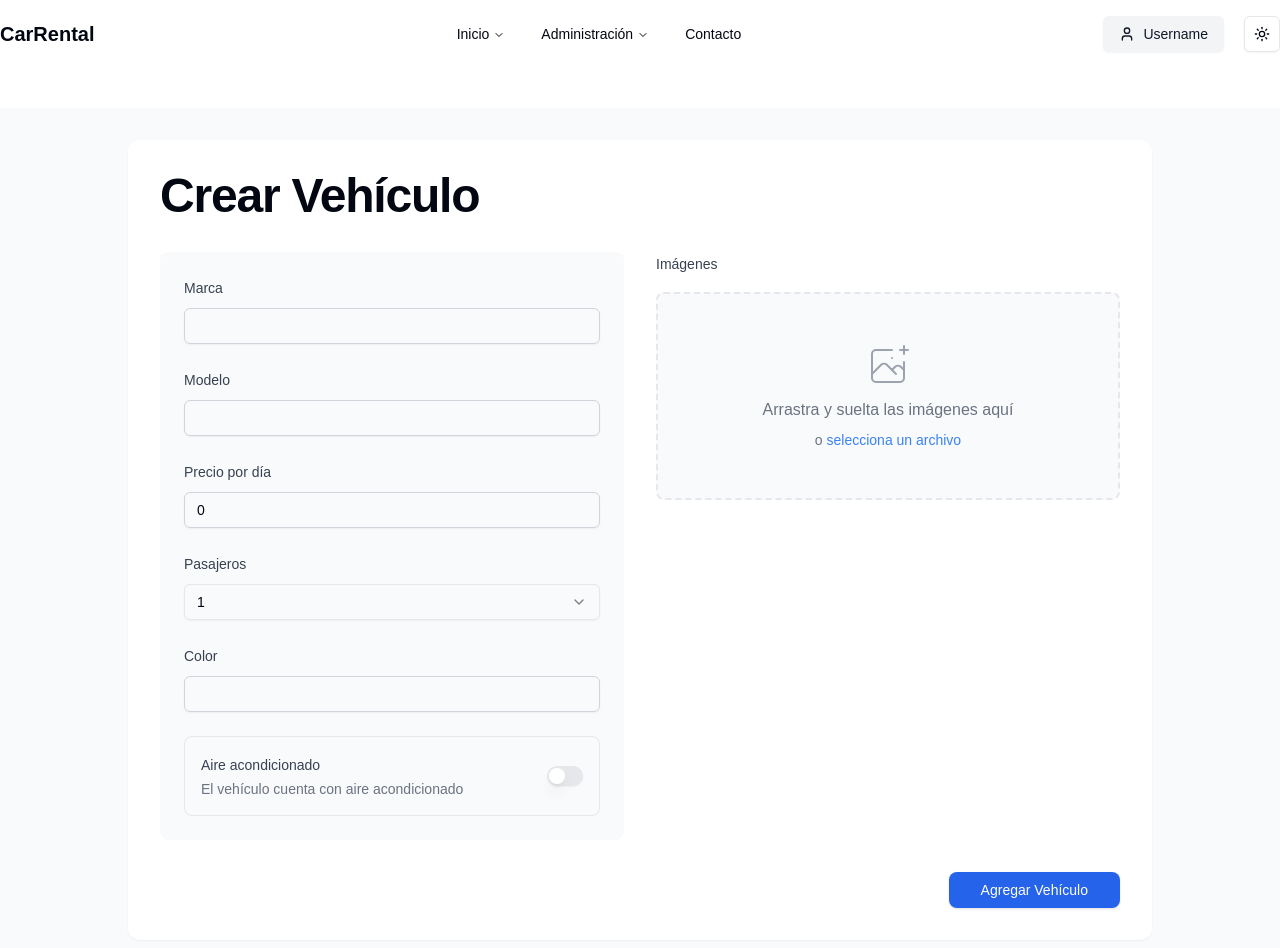
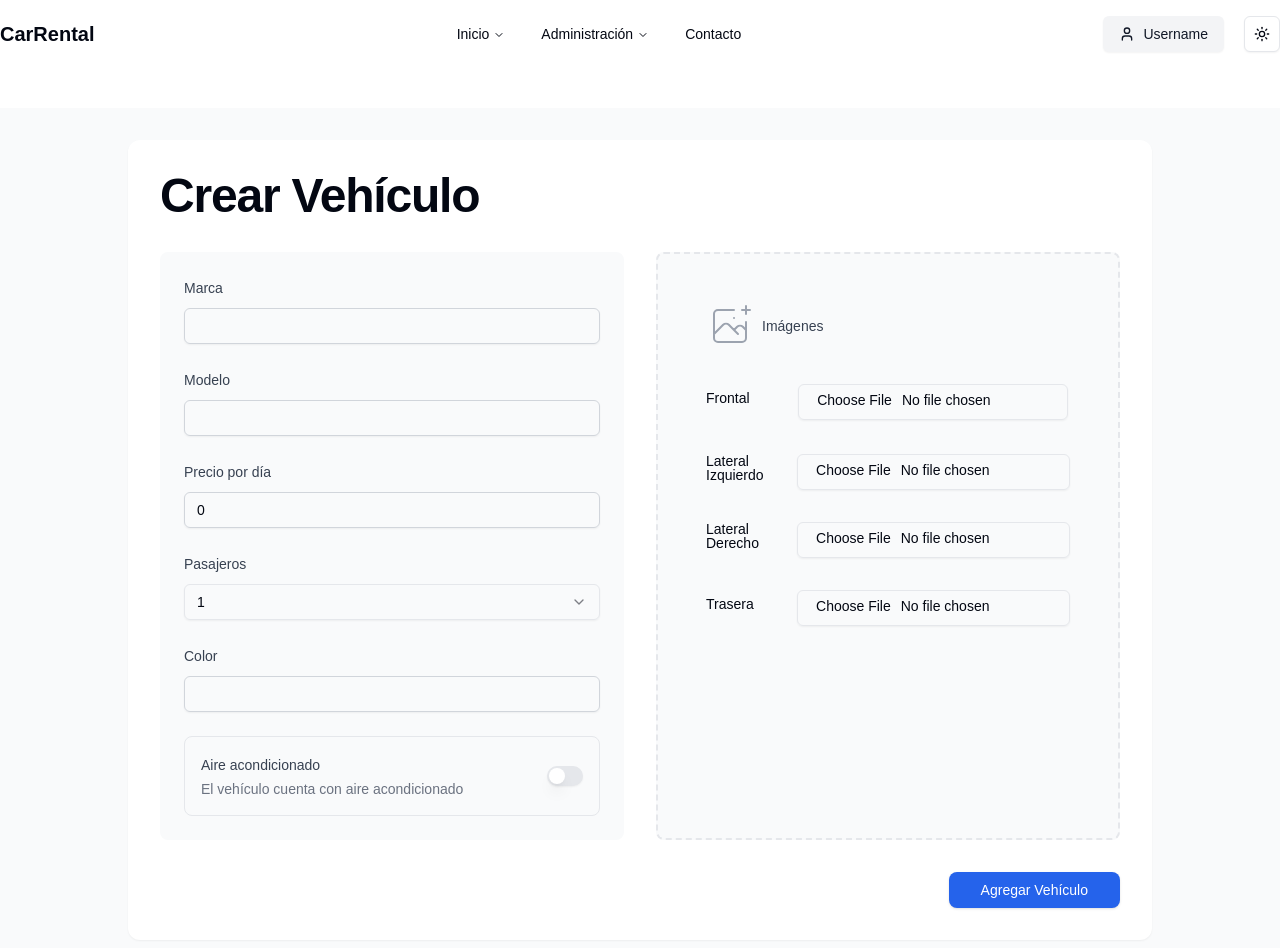
Before and after one commit to dotnicode/car-rental-fe, a Next.js app: page /admin/cars/create in a window 1280 px wide. Shown: the top 948 px of the page. Built offline with nearby package versions, Linux system fonts and the light colour scheme.

Commit message:
feat: update car creation form with individual image upload inputs

```diff
--- a/app/(features)/admin/cars/create/page.tsx
+++ b/app/(features)/admin/cars/create/page.tsx
@@ -24,7 +24,8 @@ import {
   SelectTrigger,
   SelectValue,
 } from "@/components/ui/select";
-
+import { useToast } from "@/hooks/use-toast";
+import { Label } from "@/components/ui/label";
 const CarFormSchema = z.object({
   brand: z.string().min(1),
   model: z.string().min(1),
@@ -32,10 +33,15 @@ const CarFormSchema = z.object({
   ac: z.boolean(),
   passengers: z.number().min(1),
   color: z.string().min(1),
-  pictures: z.array(z.string()).min(1).optional(),
+  frontPicture: z.instanceof(File),
+  leftSidePicture: z.instanceof(File).optional(),
+  rightSidePicture: z.instanceof(File).optional(),
+  backPicture: z.instanceof(File).optional(),
 });
 
 export default function CreateCarPage() {
+  const { toast } = useToast();
+
   const form = useForm<z.infer<typeof CarFormSchema>>({
     resolver: zodResolver(CarFormSchema),
     defaultValues: {
@@ -45,10 +51,16 @@ export default function CreateCarPage() {
       ac: false,
       passengers: 1,
       color: "",
+      frontPicture: undefined,
+      leftSidePicture: undefined,
+      rightSidePicture: undefined,
+      backPicture: undefined,
     },
   });
 
   const onSubmit = async (values: z.infer<typeof CarFormSchema>) => {
+    console.log(values);
+
     try {
       const response = await fetch("http://localhost:4000/api/car", {
         method: "POST",
@@ -57,11 +69,9 @@ export default function CreateCarPage() {
         },
         body: JSON.stringify(values),
       });
-
       if (!response.ok) {
         throw new Error("Error al crear el vehículo");
       }
-
       // Redireccionar o mostrar mensaje de éxito
       alert("Vehículo creado exitosamente");
       form.reset();
@@ -208,12 +218,11 @@ export default function CreateCarPage() {
                 />
               </div>
 
-              <div className="space-y-4">
-                <FormLabel className="text-gray-700">Imágenes</FormLabel>
-                <div className="border-2 border-gray-200 bg-gray-50 hover:bg-gray-100 p-12 border-dashed rounded-lg text-center transition-colors cursor-pointer">
-                  <div className="space-y-2">
+              <div className="border-2 border-gray-200 bg-gray-50 p-12 border-dashed rounded-lg text-center transition-colors">
+                <div className="space-y-6">
+                  <FormLabel className="flex items-center gap-2 text-gray-700">
                     <svg
-                      className="mx-auto w-12 h-12 text-gray-400"
+                      className="w-12 h-12 text-gray-400"
                       stroke="currentColor"
                       fill="none"
                       viewBox="0 0 48 48"
@@ -226,16 +235,202 @@ export default function CreateCarPage() {
                         strokeLinejoin="round"
                       />
                     </svg>
-                    <p className="text-gray-500">
-                      Arrastra y suelta las imágenes aquí
-                    </p>
-                    <p className="text-gray-500 text-sm">
-                      o{" "}
-                      <span className="text-blue-500 hover:text-blue-600">
-                        selecciona un archivo
-                      </span>
-                    </p>
-                  </div>
+                    Imágenes
+                  </FormLabel>
+
+                  <FormField
+                    control={form.control}
+                    name="frontPicture"
+                    render={({ field: { onChange, value, ...field } }) => (
+                      <FormItem className="flex items-center gap-4">
+                        <FormLabel className="w-20 text-left">
+                          Frontal
+                        </FormLabel>
+                        <FormControl>
+                          <div
+                            className={`relative border-2 rounded-lg ${
+                              value ? "border-green-500" : "border-transparent"
+                            }`}
+                          >
+                            <Input
+                              type="file"
+                              accept="image/*"
+                              onChange={(e) => {
+                                const file = e.target.files?.[0];
+                                if (file) onChange(file);
+                              }}
+                              className={
+                                value ? "border-none focus:ring-0" : ""
+                              }
+                            />
+                            {value && (
+                              <svg
+                                className="top-1/2 right-2 absolute w-5 h-5 text-green-500 transform -translate-y-1/2"
+                                fill="none"
+                                stroke="currentColor"
+                                viewBox="0 0 24 24"
+                              >
+                                <path
+                                  strokeLinecap="round"
+                                  strokeLinejoin="round"
+                                  strokeWidth={2}
+                                  d="M5 13l4 4L19 7"
+                                />
+                              </svg>
+                            )}
+                          </div>
+                        </FormControl>
+                        <FormMessage />
+                      </FormItem>
+                    )}
+                  />
+
+                  <FormField
+                    control={form.control}
+                    name="leftSidePicture"
+                    render={({ field: { onChange, value, ...field } }) => (
+                      <FormItem className="flex items-center gap-4">
+                        <FormLabel className="w-20 text-left">
+                          Lateral Izquierdo
+                        </FormLabel>
+                        <FormControl>
+                          <div
+                            className={`relative ${
+                              value
+                                ? "border-green-500 border-2 rounded-lg"
+                                : ""
+                            }`}
+                          >
+                            <Input
+                              type="file"
+                              accept="image/*"
+                              onChange={(e) => {
+                                const file = e.target.files?.[0];
+                                if (file) onChange(file);
+                              }}
+                              className={
+                                value ? "border-none focus:ring-0" : ""
+                              }
+                            />
+                            {value && (
+                              <svg
+                                className="top-1/2 right-2 absolute w-5 h-5 text-green-500 transform -translate-y-1/2"
+                                fill="none"
+                                stroke="currentColor"
+                                viewBox="0 0 24 24"
+                              >
+                                <path
+                                  strokeLinecap="round"
+                                  strokeLinejoin="round"
+                                  strokeWidth={2}
+                                  d="M5 13l4 4L19 7"
+                                />
+                              </svg>
+                            )}
+                          </div>
+                        </FormControl>
+                        <FormMessage />
+                      </FormItem>
+                    )}
+                  />
+
+                  <FormField
+                    control={form.control}
+                    name="rightSidePicture"
+                    render={({ field: { onChange, value, ...field } }) => (
+                      <FormItem className="flex items-center gap-4">
+                        <FormLabel className="w-20 text-left">
+                          Lateral Derecho
+                        </FormLabel>
+                        <FormControl>
+                          <div
+                            className={`relative ${
+                              value
+                                ? "border-green-500 border-2 rounded-lg"
+                                : ""
+                            }`}
+                          >
+                            <Input
+                              type="file"
+                              accept="image/*"
+                              onChange={(e) => {
+                                const file = e.target.files?.[0];
+                                if (file) onChange(file);
+                              }}
+                              className={
+                                value ? "border-none focus:ring-0" : ""
+                              }
+                            />
+                            {value && (
+                              <svg
+                                className="top-1/2 right-2 absolute w-5 h-5 text-green-500 transform -translate-y-1/2"
+                                fill="none"
+                                stroke="currentColor"
+                                viewBox="0 0 24 24"
+                              >
+                                <path
+                                  strokeLinecap="round"
+                                  strokeLinejoin="round"
+                                  strokeWidth={2}
+                                  d="M5 13l4 4L19 7"
+                                />
+                              </svg>
+                            )}
+                          </div>
+                        </FormControl>
+                        <FormMessage />
+                      </FormItem>
+                    )}
+                  />
+
+                  <FormField
+                    control={form.control}
+                    name="backPicture"
+                    render={({ field: { onChange, value, ...field } }) => (
+                      <FormItem className="flex items-center gap-4">
+                        <FormLabel className="w-20 text-left">
+                          Trasera
+                        </FormLabel>
+                        <FormControl>
+                          <div
+                            className={`relative ${
+                              value
+                                ? "border-green-500 border-2 rounded-lg"
+                                : ""
+                            }`}
+                          >
+                            <Input
+                              type="file"
+                              accept="image/*"
+                              onChange={(e) => {
+                                const file = e.target.files?.[0];
+                                if (file) onChange(file);
+                              }}
+                              className={
+                                value ? "border-none focus:ring-0" : ""
+                              }
+                            />
+                            {value && (
+                              <svg
+                                className="top-1/2 right-2 absolute w-5 h-5 text-green-500 transform -translate-y-1/2"
+                                fill="none"
+                                stroke="currentColor"
+                                viewBox="0 0 24 24"
+                              >
+                                <path
+                                  strokeLinecap="round"
+                                  strokeLinejoin="round"
+                                  strokeWidth={2}
+                                  d="M5 13l4 4L19 7"
+                                />
+                              </svg>
+                            )}
+                          </div>
+                        </FormControl>
+                        <FormMessage />
+                      </FormItem>
+                    )}
+                  />
                 </div>
               </div>
             </div>
```
